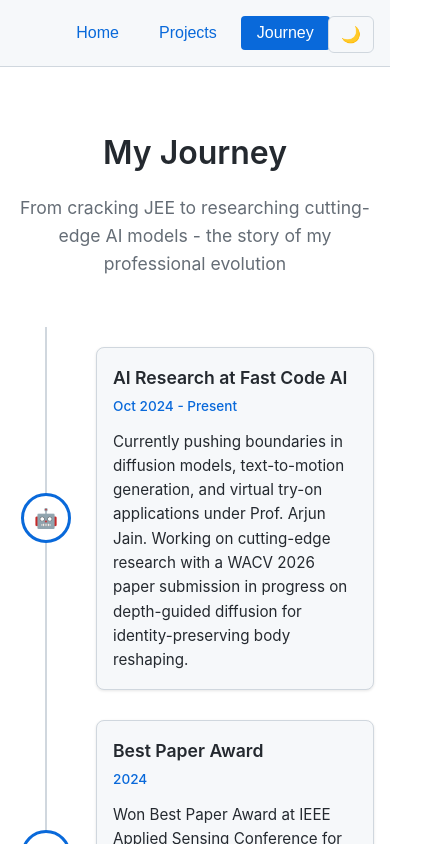
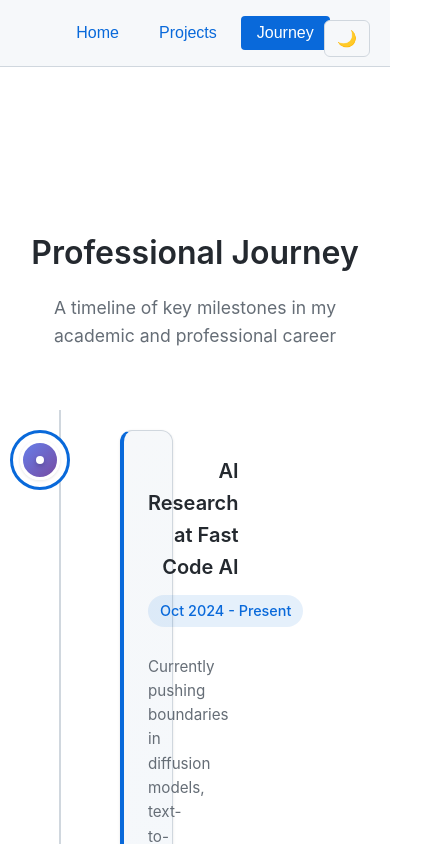
Before and after one commit to siddharth1712/Personal_Website, a React (Create React App) app: page / in a window 390 px wide. Both pictures are taken after a click on the button "Journey". Shown: the top 844 px of the page, 428 px wide, since content can reach past the window. Built offline with nearby package versions, Linux system fonts and the light colour scheme; the HTML template or start-up script is replaced by a standard one.

Commit message:
Updated Journey tab

```diff
--- a/src/App.css
+++ b/src/App.css
@@ -575,15 +575,229 @@ body {
     font-size: 0.95rem;
 }
 
+.journey-page {
+    min-height: 100vh;
+    background-color: var(--bg-color);
+    padding-top: 80px;
+}
+
+.journey-header {
+    text-align: center;
+    margin-bottom: 60px;
+}
+
+.journey-header h1 {
+    font-size: 2.5rem;
+    font-weight: 600;
+    margin-bottom: 16px;
+    color: var(--text-color);
+}
+
+.journey-subtitle {
+    font-size: 1.1rem;
+    color: var(--secondary-text);
+    max-width: 600px;
+    margin: 0 auto;
+}
+
+.timeline {
+    position: relative;
+    max-width: 800px;
+    margin: 0 auto;
+}
+
+.timeline::before {
+    content: '';
+    position: absolute;
+    left: 30px;
+    top: 0;
+    bottom: 0;
+    width: 2px;
+    background: var(--border-color);
+}
+
+.timeline-item {
+    position: relative;
+    margin-bottom: 40px;
+    padding-left: 80px;
+}
+
+.timeline-marker {
+    position: absolute;
+    left: 0;
+    top: 0;
+}
+
+.timeline-icon {
+    width: 60px;
+    height: 60px;
+    border-radius: 50%;
+    display: flex;
+    align-items: center;
+    justify-content: center;
+    border: 3px solid var(--bg-color);
+    box-shadow: var(--shadow);
+    position: relative;
+    z-index: 2;
+}
+
+.timeline-icon.research {
+    background: linear-gradient(135deg, #667eea 0%, #764ba2 100%);
+}
+
+.timeline-icon.achievement {
+    background: linear-gradient(135deg, #f093fb 0%, #f5576c 100%);
+}
+
+.timeline-icon.work {
+    background: linear-gradient(135deg, #4facfe 0%, #00f2fe 100%);
+}
+
+.timeline-icon.education {
+    background: linear-gradient(135deg, #43e97b 0%, #38f9d7 100%);
+}
+
+.icon-dot {
+    width: 12px;
+    height: 12px;
+    background: white;
+    border-radius: 50%;
+    box-shadow: 0 2px 4px rgba(0, 0, 0, 0.2);
+}
+
+.timeline-card {
+    background: var(--card-bg);
+    border: 1px solid var(--border-color);
+    border-radius: 12px;
+    padding: 24px;
+    box-shadow: var(--shadow);
+    transition: all 0.3s ease;
+    position: relative;
+}
+
+.timeline-card:hover {
+    transform: translateY(-2px);
+    box-shadow: 0 8px 25px rgba(0, 0, 0, 0.15);
+}
+
+.timeline-card.current {
+    border-left: 4px solid var(--accent-color);
+    background: linear-gradient(135deg, var(--card-bg) 0%, rgba(9, 105, 218, 0.05) 100%);
+}
+
+.timeline-header {
+    display: flex;
+    justify-content: space-between;
+    align-items: flex-start;
+    margin-bottom: 16px;
+    flex-wrap: wrap;
+    gap: 8px;
+}
+
+.timeline-header h3 {
+    font-size: 1.25rem;
+    font-weight: 600;
+    color: var(--text-color);
+    margin: 0;
+    flex: 1;
+}
+
+.timeline-period {
+    font-size: 0.9rem;
+    color: var(--accent-color);
+    font-weight: 500;
+    background: rgba(9, 105, 218, 0.1);
+    padding: 4px 12px;
+    border-radius: 20px;
+    white-space: nowrap;
+}
+
+.timeline-description {
+    margin-bottom: 16px;
+}
+
+.timeline-description p {
+    color: var(--secondary-text);
+    line-height: 1.6;
+    margin: 0;
+}
+
+.category-badge {
+    display: inline-block;
+    font-size: 0.8rem;
+    font-weight: 500;
+    padding: 4px 10px;
+    border-radius: 12px;
+    text-transform: uppercase;
+    letter-spacing: 0.5px;
+}
+
+.category-badge.research {
+    background: rgba(102, 126, 234, 0.1);
+    color: #667eea;
+}
+
+.category-badge.achievement {
+    background: rgba(240, 147, 251, 0.1);
+    color: #f093fb;
+}
+
+.category-badge.work {
+    background: rgba(79, 172, 254, 0.1);
+    color: #4facfe;
+}
+
+.category-badge.education {
+    background: rgba(67, 233, 123, 0.1);
+    color: #43e97b;
+}
+
+/* Dark theme adjustments */
+[data-theme="dark"] .timeline-period {
+    background: rgba(88, 166, 255, 0.2);
+    color: #58a6ff;
+}
+
+[data-theme="dark"] .timeline-card.current {
+    border-left-color: #58a6ff;
+    background: linear-gradient(135deg, var(--card-bg) 0%, rgba(88, 166, 255, 0.05) 100%);
+}
+
+[data-theme="dark"] .category-badge.research {
+    background: rgba(102, 126, 234, 0.2);
+    color: #8b9cff;
+}
+
+[data-theme="dark"] .category-badge.achievement {
+    background: rgba(240, 147, 251, 0.2);
+    color: #ffb3ff;
+}
+
+[data-theme="dark"] .category-badge.work {
+    background: rgba(79, 172, 254, 0.2);
+    color: #7fc7ff;
+}
+
+[data-theme="dark"] .category-badge.education {
+    background: rgba(67, 233, 123, 0.2);
+    color: #7fff9f;
+}
+
 /* Responsive Design */
 @media (max-width: 768px) {
-    .container {
-        padding: 20px 16px;
-    }
-
     .about-content {
         flex-direction: column;
         text-align: center;
+    }
+
+    .profile-image {
+        order: -1;
+        margin-bottom: 20px;
+    }
+
+    .profile-image img {
+        width: 150px;
+        height: 150px;
     }
 
     .about-text h1 {
@@ -594,87 +808,59 @@ body {
         justify-content: center;
     }
 
-    .profile-image img {
-        width: 150px;
-        height: 150px;
+    .publications-list {
+        gap: 20px;
     }
 
-    .projects-grid {
-        grid-template-columns: 1fr;
+    .publication-item {
+        flex-direction: column;
     }
 
-    .theme-toggle {
-        top: 16px;
-        right: 16px;
+    .publication-image {
+        order: -1;
+        margin-bottom: 15px;
     }
 
-    .nav-container {
-        padding: 0 16px;
-        justify-content: center;
+    .publication-image img {
+        width: 100%;
+        max-width: 300px;
     }
 
-    .projects-header h1 {
-        font-size: 2rem;
-    }
-
-    .project-detail-card {
-        padding: 24px;
-    }
-
-    .project-meta {
-        gap: 6px;
-    }
-
-    .project-header h2 {
-        font-size: 1.3rem;
-    }
-
+    /* Journey responsive styles */
     .journey-header h1 {
         font-size: 2rem;
     }
 
-    /* Mobile Timeline */
+    .timeline {
+        margin: 0 20px;
+    }
+
     .timeline::before {
-        left: 30px;
+        left: 20px;
     }
 
     .timeline-item {
-        flex-direction: row !important;
-        margin-bottom: 30px;
-    }
-
-    .timeline-item:nth-child(even) {
-        flex-direction: row !important;
-    }
-
-    .timeline-marker {
-        left: 30px;
-        width: 50px;
-        height: 50px;
+        padding-left: 60px;
     }
 
     .timeline-icon {
-        font-size: 1.2rem;
+        width: 40px;
+        height: 40px;
     }
 
-    .timeline-content {
-        width: calc(100% - 80px);
-        margin-left: 80px;
-        padding: 0;
-        text-align: left !important;
+    .icon-dot {
+        width: 8px;
+        height: 8px;
     }
 
-    .timeline-item:nth-child(odd) .timeline-content,
-    .timeline-item:nth-child(even) .timeline-content {
-        text-align: left !important;
+    .timeline-header {
+        flex-direction: column;
+        align-items: flex-start;
+        gap: 12px;
     }
 
-    .timeline-card {
-        padding: 16px;
-    }
-
-    .timeline-header h3 {
-        font-size: 1.1rem;
+    .timeline-period {
+        align-self: flex-start;
     }
 
     /* Mobile Publications with Images */
--- a/src/components/Journey.js
+++ b/src/components/Journey.js
@@ -6,43 +6,50 @@ const Journey = () => {
       title: "AI Research at Fast Code AI",
       period: "Oct 2024 - Present",
       description: "Currently pushing boundaries in diffusion models, text-to-motion generation, and virtual try-on applications under Prof. Arjun Jain. Working on cutting-edge research with a WACV 2026 paper submission in progress on depth-guided diffusion for identity-preserving body reshaping.",
-      icon: "🤖"
+      category: "research",
+      status: "current"
     },
     {
       title: "Best Paper Award",
       period: "2024",
       description: "Won Best Paper Award at IEEE Applied Sensing Conference for IoT-based crop disease management research. This recognition validated the practical impact of applying AI solutions to agricultural challenges.",
-      icon: "📝"
+      category: "achievement",
+      status: "completed"
     },
     {
       title: "Application Engineer at Texas Instruments",
       period: "Aug 2023 - Oct 2024",
       description: "Joined the DLP team, mastering embedded systems and customer solutions. Developed system-level software and gained valuable industry experience in hardware-software integration and customer-facing technical solutions.",
-      icon: "⚡"
+      category: "work",
+      status: "completed"
     },
     {
       title: "IIT Bombay Graduate",
       period: "2023",
       description: "Graduated with 9.23 CGPA in Electrical Engineering along with minors in AI & Data Science and Computer Science. This interdisciplinary education provided the perfect foundation for my transition into AI research.",
-      icon: "🎓"
+      category: "education",
+      status: "completed"
     },
     {
       title: "First Industry Experience",
       period: "Summer 2022",
       description: "Embedded Software Intern at Texas Instruments where I dove deep into bootloader code and automation. This internship sparked my love for problem-solving and gave me my first taste of professional software development.",
-      icon: "💼"
+      category: "work",
+      status: "completed"
     },
     {
       title: "JEE Success & IIT Bombay",
       period: "2019",
       description: "Secured AIR 206 in JEE Advanced and joined IIT Bombay for B.Tech in Electrical Engineering. This achievement opened doors to world-class education and research opportunities that shaped my technical foundation.",
-      icon: "🎯"
+      category: "education",
+      status: "completed"
     },
     {
       title: "KVPY Fellowship",
       period: "2018",
       description: "Received the prestigious Kishore Vaigyanik Prostahan Yojona Fellowship from IISc, marking the beginning of my scientific journey. This early recognition of research potential set the stage for my academic pursuits.",
-      icon: "🏆"
+      category: "achievement",
+      status: "completed"
     }
   ];
 
@@ -50,24 +57,29 @@ const Journey = () => {
     <div className="journey-page">
       <div className="container">
         <header className="journey-header">
-          <h1>My Journey</h1>
-          <p className="journey-subtitle">From cracking JEE to researching cutting-edge AI models - the story of my professional evolution</p>
+          <h1>Professional Journey</h1>
+          <p className="journey-subtitle">A timeline of key milestones in my academic and professional career</p>
         </header>
 
         <div className="timeline">
           {journeyItems.map((item, index) => (
             <div key={index} className="timeline-item">
               <div className="timeline-marker">
-                <div className="timeline-icon">{item.icon}</div>
+                <div className={`timeline-icon ${item.category}`}>
+                  <div className="icon-dot"></div>
+                </div>
               </div>
               <div className="timeline-content">
-                <div className="timeline-card">
+                <div className={`timeline-card ${item.status}`}>
                   <div className="timeline-header">
                     <h3>{item.title}</h3>
                     <span className="timeline-period">{item.period}</span>
                   </div>
                   <div className="timeline-description">
                     <p>{item.description}</p>
+                  </div>
+                  <div className={`category-badge ${item.category}`}>
+                    {item.category.charAt(0).toUpperCase() + item.category.slice(1)}
                   </div>
                 </div>
               </div>
```
